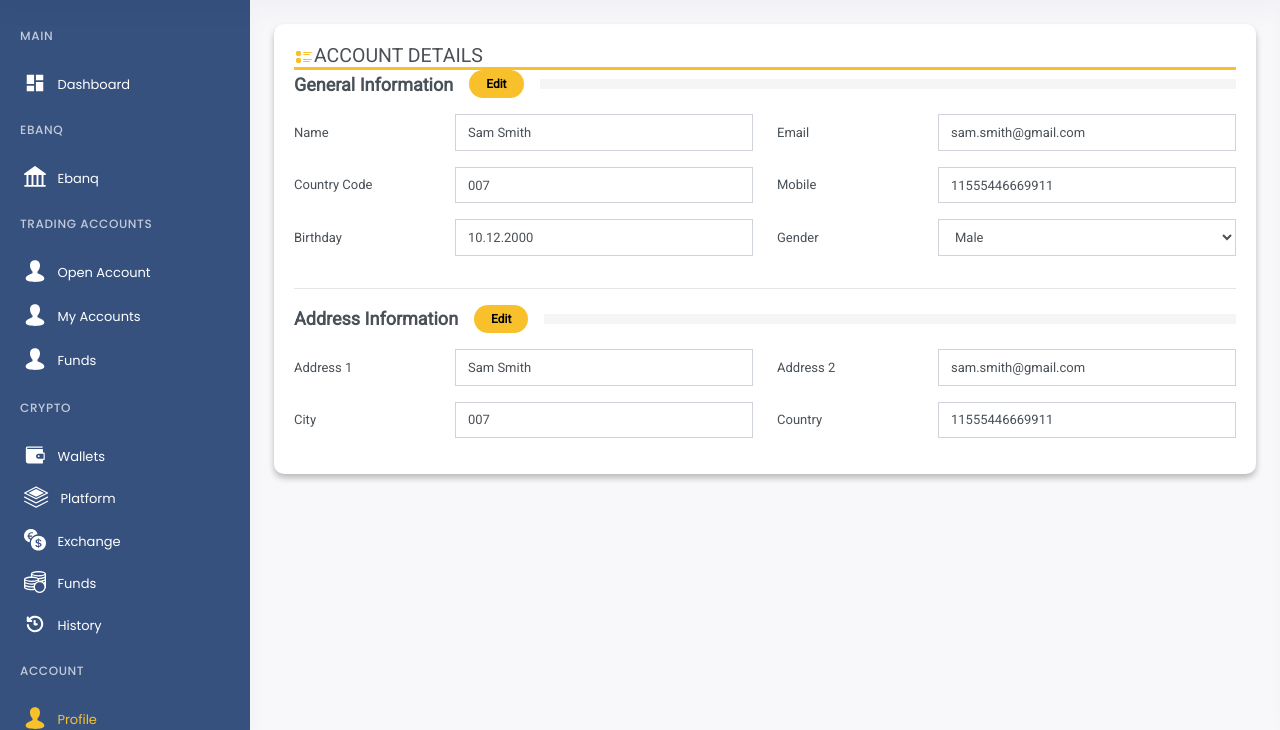
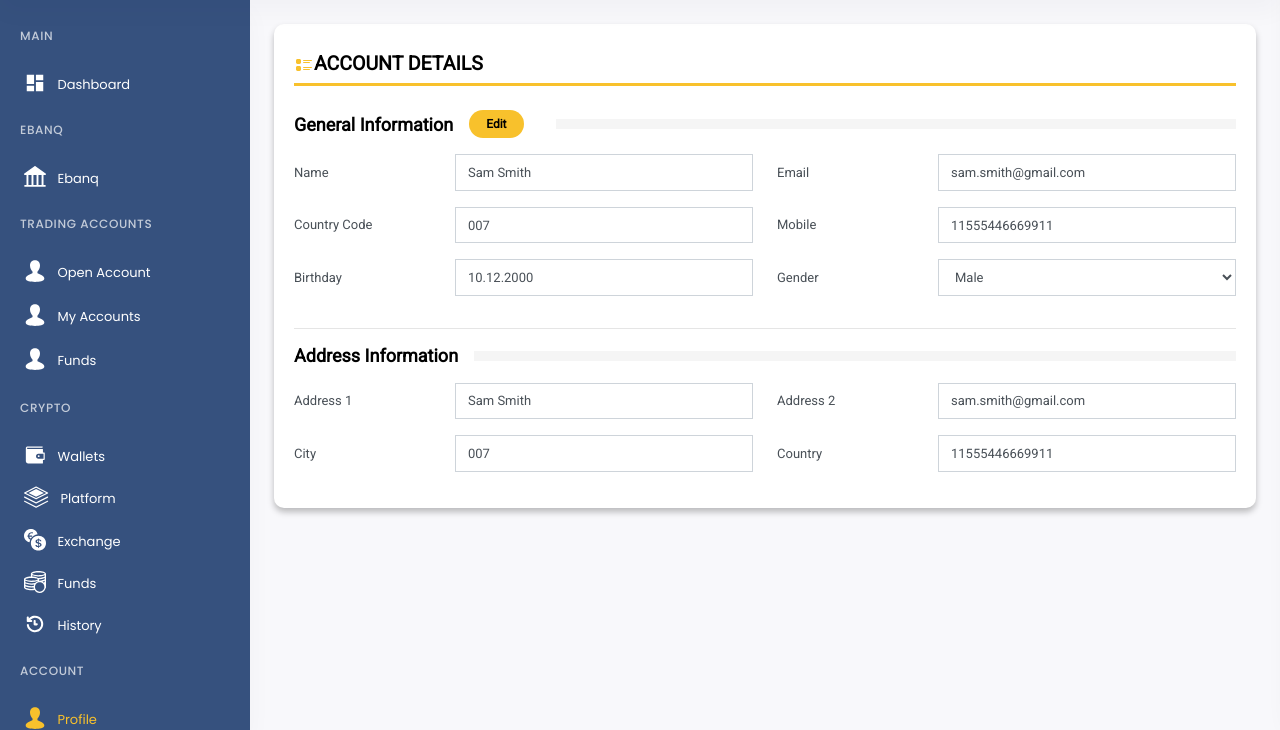
Before and after one commit to laravue-18/laravue-18.github.io, a PHP site: page /account-details.php in a window 1280 px wide. Shown: the part 70-800 px from the top of the page. Run offline with PHP 8.4, Linux system fonts and the light colour scheme; some libraries are stand-ins or nearby versions.

Commit message:
acount detail edit

```diff
--- a/account-details.php
+++ b/account-details.php
@@ -28,21 +28,22 @@
                 <div class="page-content">
                     <div class="container-fluid">
 
-                        <div class="etc-card-1">
-                            <h4><img src="./assets/icons/card-title.svg" alt="">ACCOUNT DETAILS</h4>
+                        <div class="main-card">
+                            <div class="main-card-header">
+                                <h4><img src="./assets/icons/card-title.svg" alt="">ACCOUNT DETAILS</h4>
+                            </div>
 
-                            <p class="" style="background: rgba(0, 0, 0, 0.08); border-top: 3px solid #F8C12C;"></p>
-
-                            <form x-data="{edit: false}">
+                            <form x-data="{edit: false}" class="mt-4">
                                 <div class="d-flex align-items-center">
                                     <h4 class="font-weight-bold font-size-18 mb-0">General Information</h4>
                                     <button
+                                        x-show="!edit"
                                         class="btn btn-sm btn-rounded etc-btn-1 waves-effect waves-light font-size-12 font-weight-bold px-3 py-1 mx-3"
                                         @click.prevent = "edit = true"
                                     >
                                         Edit
                                     </button>
-                                    <div class="etc-bg-gray" style="flex: 1; height: 10px;"></div>
+                                    <div class="etc-bg-gray ml-3" style="flex: 1; height: 10px;"></div>
                                 </div>
 
                                 <div class="row mt-3">
@@ -99,33 +100,11 @@
                                     </div>
                                 </div>
 
-                                <template x-if="edit">
-                                    <div>
-                                        <button
-                                            class="btn etc-btn-1 waves-effect waves-light font-size-12 font-weight-bold px-3 py-1 mr-3"
-                                        >
-                                            Save
-                                        </button>
-                                        <button
-                                            class="btn etc-btn-1 etc-bg-gray waves-effect waves-light font-size-12 font-weight-bold px-3 py-1 mr-3"
-                                            @click = "edit = false"
-                                        >
-                                            Cancel
-                                        </button>
-                                    </div>
-                                </template>
-                            </form>
+                                <hr>
 
-                            <hr>
-
-                            <form x-data="{edit: false}">
                                 <div class="d-flex align-items-center">
                                     <h4 class="font-weight-bold font-size-18 mb-0">Address Information</h4>
-                                    <button
-                                        class="btn btn-sm btn-rounded etc-btn-1 waves-effect waves-light font-size-12 font-weight-bold px-3 py-1 mx-3"
-                                        @click.prevent="edit=true"
-                                    >Edit</button>
-                                    <div class="etc-bg-gray" style="flex: 1; height: 10px;"></div>
+                                    <div class="etc-bg-gray ml-3" style="flex: 1; height: 10px;"></div>
                                 </div>
 
                                 <div class="row mt-3">
```
